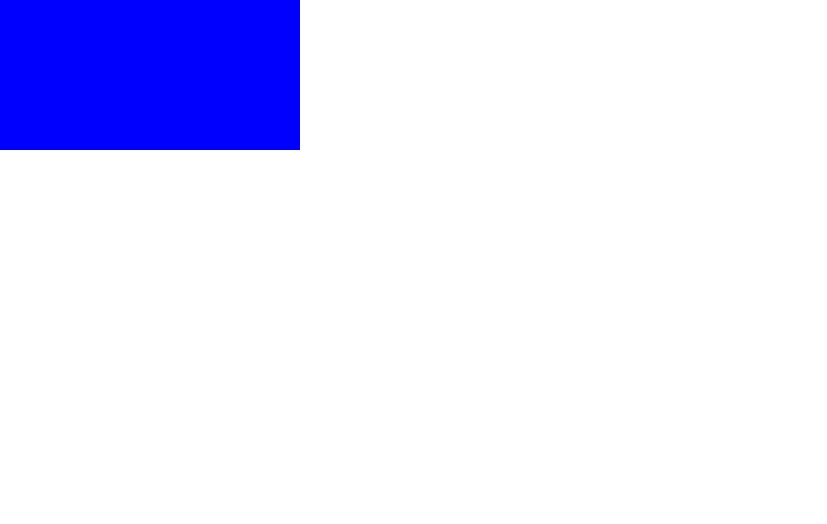
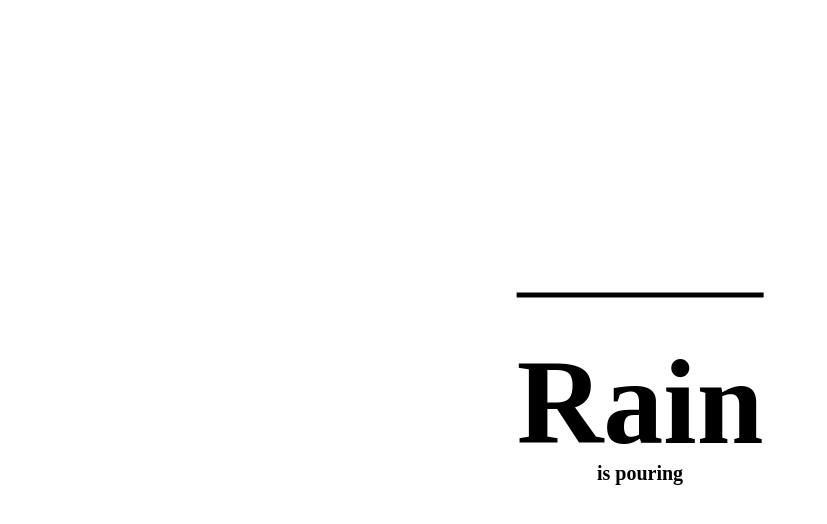
Before and after one commit to Hnichm/JS_PROJECTS, a plain HTML site: page Particles - Rain/index.html in a window 1280 px wide. Shown: the whole page, without its empty margins (0-827 px from the left). Drawn offline with Linux system fonts and the light colour scheme.

Commit message:
Styling page

```diff
--- a/Particles - Rain/index.html
+++ b/Particles - Rain/index.html
@@ -8,6 +8,7 @@
   </head>
   <body>
     <canvas id="canvas1"></canvas>
+    <h1 id="title1">Rain</h1>
     <script src="script.js"></script>
   </body>
 </html>
--- a/Particles - Rain/style.css
+++ b/Particles - Rain/style.css
@@ -6,5 +6,27 @@
 
 #canvas1 {
   position: absolute;
-  background: blue;
+  top: 0;
+  left: 0;
+  width: 100%;
+  height: 100%;
 }
+
+#title1 {
+  position: absolute;
+  top: 50%;
+  left: 50%;
+  transform: translate(-50%, -50%);
+  font-size: 120px;
+  line-height: 210px;
+  border-top: 5px solid black;
+}
+
+#title1::before {
+  content: "is pouring";
+  position: absolute;
+  bottom: -70px;
+  font-size: 20px;
+  text-align: center;
+  width: 100%;
+}
```
